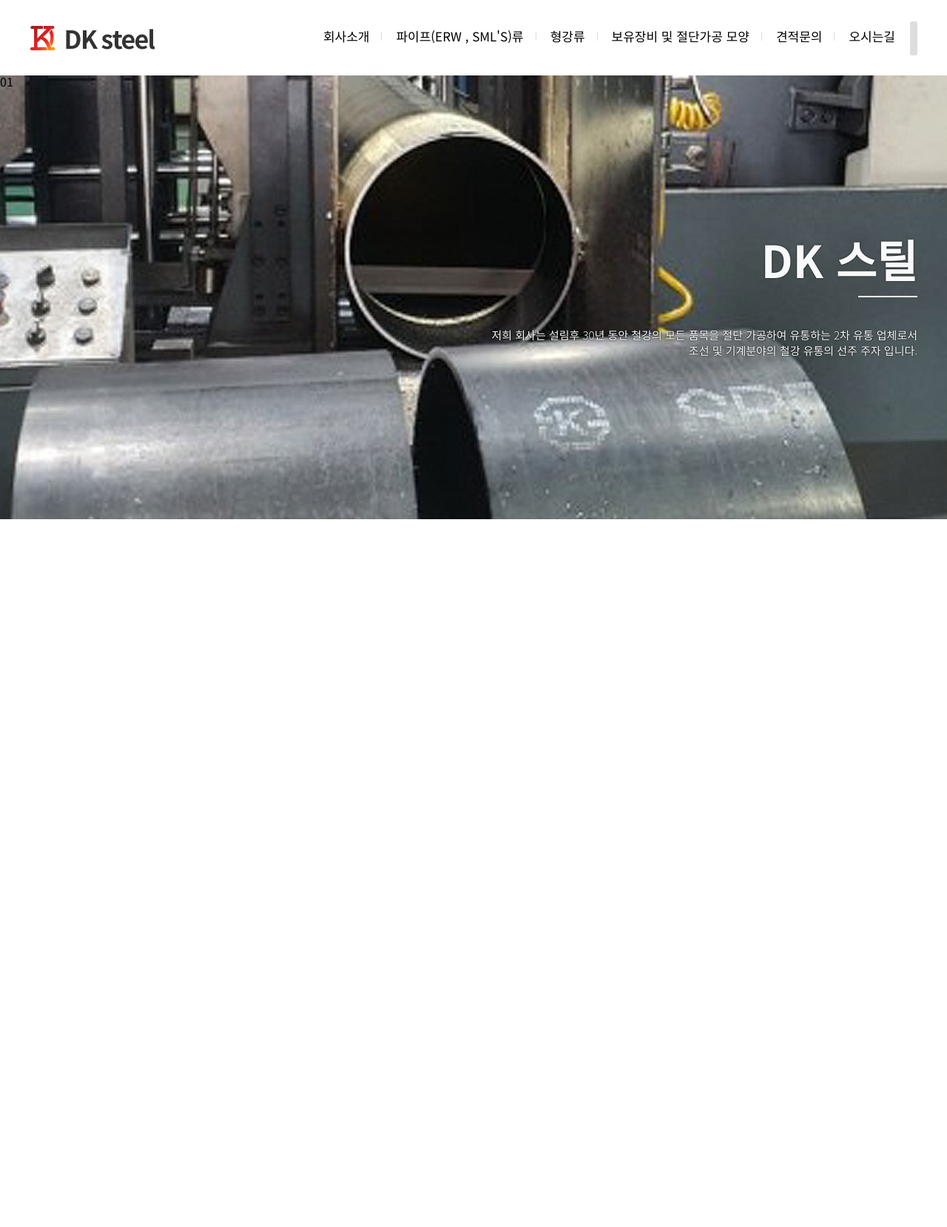
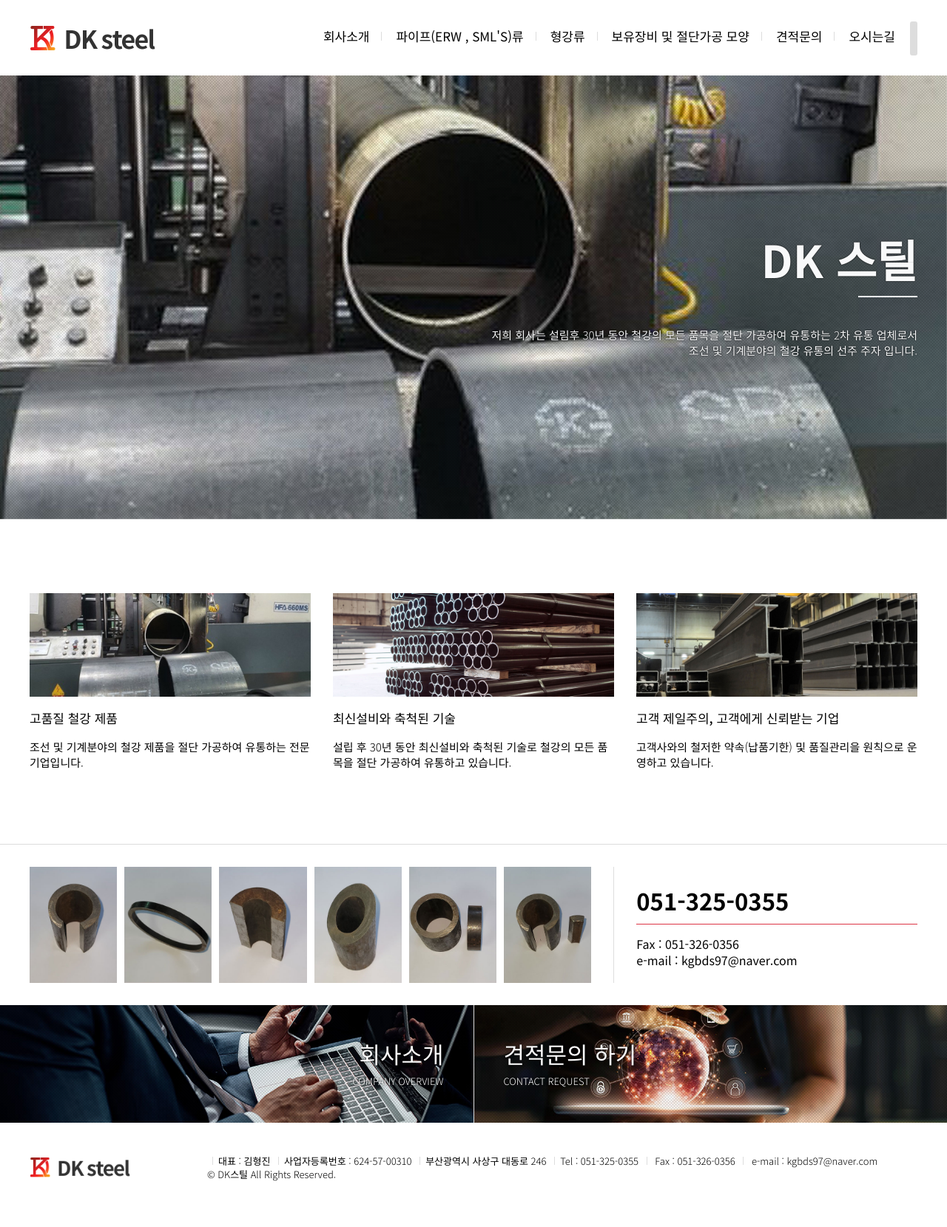
Before and after one commit to sssfearmot/sssfearmot.github.io, a PHP site: page / in a window 1280 px wide. Shown: the part 34-1693 px from the top of the page at 74% size. Before the commit the page ends 736 px from the top, so only its background shows below. Run offline with PHP 8.4, Linux system fonts and the light colour scheme; some libraries are stand-ins or nearby versions.

Commit message:
Add files via upload

```diff
--- a/trn01/css/main.css
+++ b/trn01/css/main.css
@@ -106,6 +106,16 @@ div {
     position: relative;
 }
 
+.main_slider::after {
+    content:"";
+    position: absolute;
+    top: 0;
+    left: 0;
+    width: 100%;
+    height: 100%;
+    background:url(../img/pt-bg01.png);
+}
+
 .main_visual .main_slider img {
     width: 100%;
 }
@@ -118,6 +128,7 @@ div {
     text-align: right;
     color: var(--wc);
     text-shadow: 0 0 2px var(--dc); /* text-shadow = 텍스트 그림자 적용 */
+    z-index: 999;
 }
 
 .main_visual .slogan h2 {
@@ -146,29 +157,29 @@ div {
 }
 
 .main_visual .item01 {
-    background: url(../img/main_bg01.jpg) no-repeat center center/100%;
+    background: url(../img/main_bg01.jpg) no-repeat center center/auto 100%;
 }
 
 .main_visual .item01.on {
-    background: url(../img/main_bg01.jpg) no-repeat center center/150%;
+    background: url(../img/main_bg01.jpg) no-repeat center center/auto 120%;
     transition: 2s;
 }
 
 .main_visual .item02 {
-    background: url(../img/main_bg02.jpg) no-repeat center center/100%;
+    background: url(../img/main_bg02.jpg) no-repeat center center/auto 100%;
 }
 
 .main_visual .item02.on {
-    background: url(../img/main_bg02.jpg) no-repeat center center/150%;
+    background: url(../img/main_bg02.jpg) no-repeat center center/auto 120%;
     transition: 2s;
 }
 
 .main_visual .item03 {
-    background: url(../img/main_bg03.jpg) no-repeat center center/100%;
+    background: url(../img/main_bg03.jpg) no-repeat center center/auto 100%;
 }
 
 .main_visual .item03.on {
-    background: url(../img/main_bg03.jpg) no-repeat center center/150%;
+    background: url(../img/main_bg03.jpg) no-repeat center center/auto 120%;
     transition: 2s;
 }
 
@@ -179,3 +190,157 @@ div {
     height: 300px;
     margin-bottom: 1000px;
 }*/
+
+.content {
+    padding: 100px 0;
+}
+
+.content .container {
+    display: flex;
+    gap: 30px;
+    width: 1200px;
+    margin: 0 auto;
+}
+
+.content figure {
+    flex: 1;
+}
+
+.content figure .box {
+    overflow: hidden;
+    margin: 0 0 20px 0;
+}
+
+.content figure img {
+    transition: 0.5s;
+}
+
+.content figure:hover img {
+    transform: scale(1.5);
+}
+
+.content strong {
+    display: block;
+    font-size: 17px;
+    font-weight: 500;
+    margin: 0 0 20px 0;
+}
+
+.content p {
+    font-size: 15px;
+    font-weight: 300;
+    line-height: 1.4;
+}
+
+.product {
+    padding: 30px 0;
+    border-top: 1px solid var(--gc);
+}
+
+.product .container {
+    display: flex;
+    gap: 30px;
+    width: 1200px;
+    margin: 0 auto;
+}
+
+.product .container .left {
+    flex: 2;
+}
+
+.product .container .right {
+    flex: 1;
+    line-height: 1.4;
+    border-left: 1px solid var(--gc);
+    padding: 15px 0 0 30px;
+}
+
+.product .container .left ul {
+    display: flex;
+    gap: 10px
+}
+
+.product .tel {
+    border-bottom: 1px solid var(--red);
+    margin: 0 0 15px 0;
+    font-size: 31px;
+    font-weight: 700;
+    line-height: 2;
+}
+
+.customer {
+    display: flex;
+}
+
+.customer>div {
+    flex: 1;
+}
+
+.customer .left {
+    text-align: right;
+    background: url(../img/main_banner01.jpg) no-repeat center center/cover;
+}
+
+.customer .right {
+    background: url(../img/main_banner02.jpg) no-repeat center center/cover;
+    border-left: 1px solid var(--gc);
+}
+
+.customer>div a {
+    display: block;
+    color: #fff;
+    padding: 50px 40px;
+    text-shadow: 0 0 3px var(--dc);
+    background: url(../img/pt-bg01.png);
+}
+
+.customer>div a h3 {
+    font-size: 31px;
+    font-weight: 500;
+    margin: 0 0 15px 0;
+}
+
+.customer>div a p {
+    font-size: 13px;
+    font-weight: 300;
+    text-transform: uppercase;
+}
+
+.footer {
+    padding: 30px 0 50px 0;
+    font-size: 13px;
+    font-weight: 300;
+}
+
+.footer .container {
+    display: flex;
+    width: 1200px;
+    margin: 0 auto;
+}
+
+.footer .logo {
+    flex: 1;
+}
+
+.footer address {
+    flex: 4;
+    font-style: normal;
+    padding: 15px 0 0 0;
+}
+
+.footer address ul {
+    margin: 0 0 5px 0;
+}
+
+.footer address ul li {
+    display: inline-block;
+}
+
+.footer address ul li::before {
+    content: "";
+    display: inline-block;
+    width: 1px;
+    height: 11px;
+    background: var(--gc);
+    margin: 0 7px;
+}
--- a/trn01/css/reset.css
+++ b/trn01/css/reset.css
@@ -27,5 +27,6 @@ body {
 }
 
 img {
+    max-width: 100%;
     vertical-align: middle;
 }
--- a/trn01/index.html
+++ b/trn01/index.html
@@ -52,9 +52,9 @@
         <main>
             <section class="main_visual">
                 <div class="main_slider">
-                    <figure class="item01">01</figure>
-                    <figure class="item02">02</figure>
-                    <figure class="item03">03</figure>
+                    <figure class="item01"></figure>
+                    <figure class="item02"></figure>
+                    <figure class="item03"></figure>
                 </div>
                 <div class="slogan">
                     <h2>DK 스틸</h2>
@@ -62,10 +62,107 @@
                     조선 및 기계분야의 철강 유통의 선주 주자 입니다.</p>
                 </div>
             </section>
+            <section class="content">
+                <div class="container">
+                    <figure>
+                        <div class="box">
+                            <img src="./img/main_bg01.jpg" alt="">
+                        </div>
+                        <strong>고품질 철강 제품</strong>
+                        <p>조선 및 기계분야의 철강 제품을 절단 가공하여 유통하는
+                            전문 기업입니다.</p>
+                    </figure>
+
+                    <figure>
+                        <div class="box">
+                            <img src="./img/main_bg02.jpg" alt="">
+                        </div>
+                        <strong>최신설비와 축척된 기술</strong>
+                        <p>설립 후 30년 동안 최신설비와 축척된 기술로 철강의 모든 품목을
+                            절단 가공하여 유통하고 있습니다.</p>
+                    </figure>
+
+                    <figure>
+                        <div class="box">
+                            <img src="./img/main_bg03.jpg" alt="">
+                        </div>
+                        <strong>고객 제일주의, 고객에게 신뢰받는 기업</strong>
+                        <p>고객사와의 철저한 약속(납품기한) 및 품질관리을 원칙으로
+                            운영하고 있습니다.</p>
+                    </figure>
+                </div>
+            </section>
+            <section class="product">
+                <div class="container">
+                    <div class="left">
+                        <ul>
+                            <li>
+                                <img src="./img/pro_p01.jpg" alt="">
+                            </li>
+                            <li>
+                                <img src="./img/pro_p02.jpg" alt="">
+                            </li>
+                            <li>
+                                <img src="./img/pro_p03.jpg" alt="">
+                            </li>
+                            <li>
+                                <img src="./img/pro_p04.jpg" alt="">
+                            </li>
+                            <li>
+                                <img src="./img/pro_p05.jpg" alt="">
+                            </li>
+                            <li>
+                                <img src="./img/pro_p06.jpg" alt="">
+                            </li>
+                        </ul>
+                    </div>
+                    <div class="right">
+                        <ul>
+                            <li class="tel"><a href="tel:051-325-0355">051-325-0355</a></li>
+                            <li>Fax : 051-326-0356</li>
+                            <li><a href="mailto:kgbds97@naver.com">e-mail : kgbds97@naver.com</a></li>
+                        </ul>
+
+                    </div>
+                </div>
+            </section>
+            <section class="customer">
+                <div class="left">
+                    <a href="">
+                        <h3>회사소개</h3>
+                        <p>company overview</p>
+                    </a>
+                </div>
+                <div class="right">
+                    <a href="">
+                        <h3>견적문의 하기</h3>
+                        <p>contact request</p>
+                    </a>
+                </div>
+            </section>
+
         </main>
         <footer class="footer">
+            <div class="container">
+            <div class="logo">
+                <img src="./img/logo.png" alt="">
+            </div>
+            <address>
 
-        </footer>
+                <ul>
+                    <li>대표 : 김형진</li>
+                    <li>사업자등록번호 : 624-57-00310</li>
+                    <li>부산광역시 사상구 대동로 246</li>
+                    <li><a href="tel:051-325-0355">Tel : 051-325-0355</a></li>
+                    <li> Fax : 051-326-0356</li>
+                    <li> <a href="mailto:kgbds97@naver.com">e-mail : kgbds97@naver.com</a></li>
+                </ul>
+                <div class="copy">
+                    &copy; DK스틸 All Rights Reserved.
+                </div>
+            </address>
+        </div>
+    </footer>
     </div>
 </body>
 </html>
```
